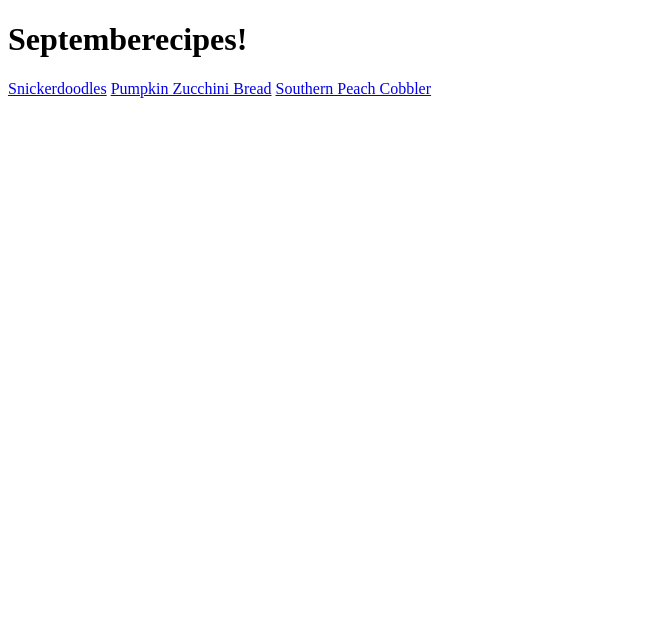
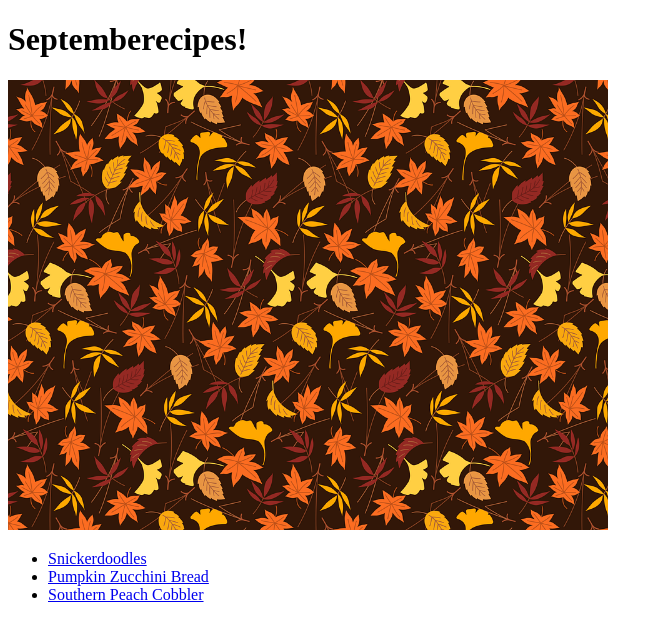
Before and after one commit to grantgolden13/odin-recipes, a plain HTML site: page index.html in a window 1280 px wide. Shown: the whole page, without its empty margins (0-663 px from the left). Drawn offline with Linux system fonts and the light colour scheme.

Commit message:
add image to homepage and show recipes as a list

```diff
--- a/index.html
+++ b/index.html
@@ -8,8 +8,11 @@
 </head>
 <body>
     <h1>Septemberecipes!</h1>
-    <a href="recipes/snickerdoodles.html">Snickerdoodles</a>
-    <a href="recipes/pumpkin-zucchini.html">Pumpkin Zucchini Bread</a>
-    <a href="recipes/peach-cobbler.html">Southern Peach Cobbler</a>
+    <img src="images/september.jpg" alt="" width="600">
+    <ul>
+        <li><a href="recipes/snickerdoodles.html">Snickerdoodles</a></li>
+        <li><a href="recipes/pumpkin-zucchini.html">Pumpkin Zucchini Bread</a></li>
+        <li><a href="recipes/peach-cobbler.html">Southern Peach Cobbler</a></li>
+    </ul>
 </body>
 </html>
```
Also changed, not shown: images/september.jpg (added).
